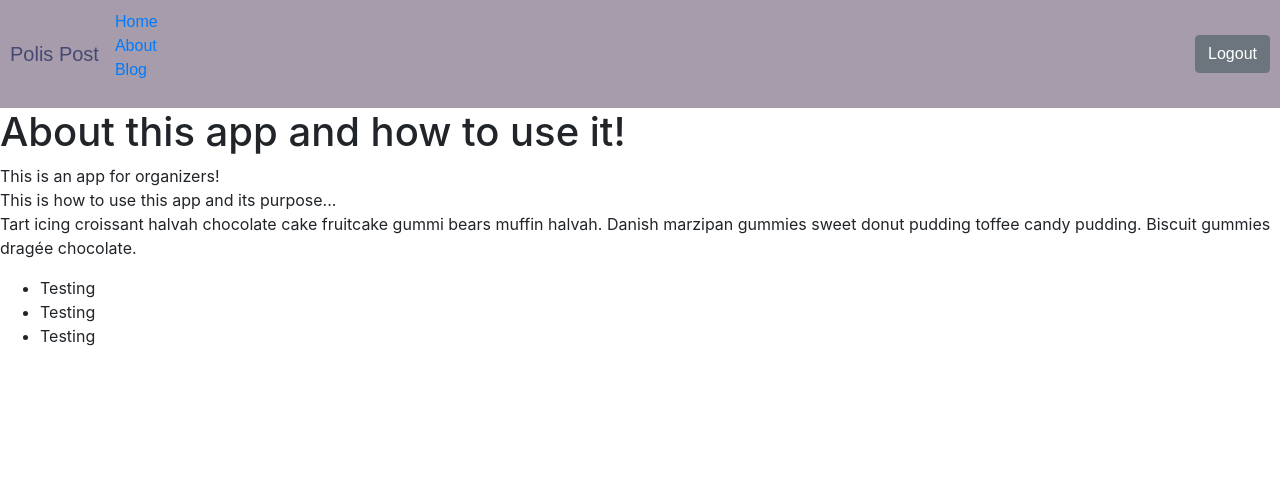
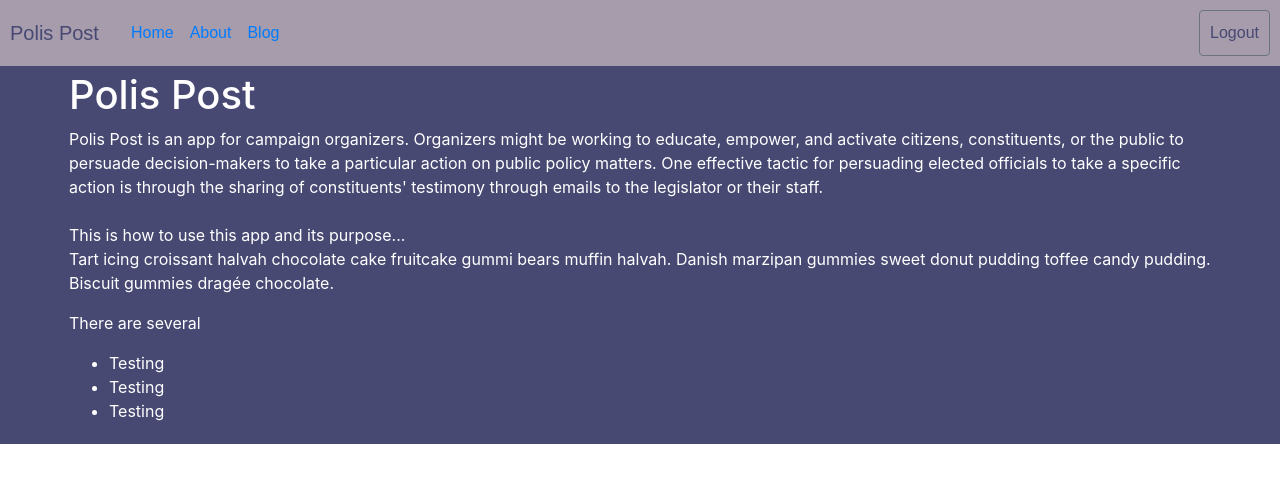
Before and after one commit to LaurenAlayza/bb-proj-reactstrap, a React (Create React App) app: page /about in a window 1280 px wide. Shown: the top 482 px of the page. Built offline with nearby package versions, Linux system fonts and the light colour scheme.

Commit message:
partially fixed the update but not all the way

```diff
--- a/src/home/About.js
+++ b/src/home/About.js
@@ -1,16 +1,37 @@
 import React from "react";
+
+const mainstyle = {
+  backgroundColor: "#474973",
+  color: 'white',
+  height: '100%'
+}
+const maindivstyle = {
+  margin: 'auto',
+  width: '90%',
+  padding: '5px'
+}
+
+
+
 const About = () => {
   return (
-    <div className="main">
-      <div className="mainDiv">
-        <h1>About this app and how to use it!</h1>
+    <div className="main" style={mainstyle}>
+      <div className="mainDiv" style={maindivstyle}>
+        <h1>Polis Post</h1>
         <p>
-          This is an app for organizers!
+          Polis Post is an app for campaign organizers. Organizers might be working to educate, empower, and
+          activate citizens, constituents, or the public to persuade decision-makers to take a particular action on public policy matters.
+          One effective tactic for persuading elected officials to take a specific action is through the sharing of constituents'
+          testimony through emails to the legislator or their staff. <br/>
           <br />
           This is how to use this app and its purpose... <br />
           Tart icing croissant halvah chocolate cake fruitcake gummi bears
           muffin halvah. Danish marzipan gummies sweet donut pudding toffee
           candy pudding. Biscuit gummies dragée chocolate.
+        </p>
+
+        <p>
+          There are several
         </p>
         <ul>
           <li>Testing </li>
--- a/src/home/Blog.js
+++ b/src/home/Blog.js
@@ -1,8 +1,18 @@
 import React from "react";
+const mainstyle = {
+  backgroundColor: "#474973",
+  color: 'white',
+  height: '100%'
+}
+const maindivstyle = {
+  margin: 'auto',
+  width: '90%',
+  padding: '5px'
+}
 const Blog = () => {
   return (
-    <div className="main">
-      <div className="mainDiv">
+    <div className="main" style={mainstyle}>
+      <div className="mainDiv" style={maindivstyle}>
         <h1>Let me tell you about how I made this app!</h1>
         <p>
         First I made my server <br />
--- a/src/home/Navbar.js
+++ b/src/home/Navbar.js
@@ -30,6 +30,13 @@ const font = {
   color: "#474973",
 };
 
+const ulstyle = {
+  display: "inline",
+  fontFamily: "Arial",
+  color: "#474973",
+  padding: "8px"
+}
+
 const Sitebar = (props) => {
   const [isOpen, setIsOpen] = useState(false);
 
@@ -45,14 +52,14 @@ const Sitebar = (props) => {
           Polis Post
         </NavbarBrand>
         <div className="sitebar-list-styling">
-          <ul className="sitebar-list list-unstyled">
-            <li>
+          <ul className="sitebar-list list-unstyled" style={ulstyle}>
+            <li style={ulstyle}>
               <Link to="/">Home</Link>
             </li>
-            <li>
+            <li style={ulstyle}>
               <Link to="/about">About</Link>
             </li>
-            <li>
+            <li style={ulstyle}>
               <Link to="/blog">Blog</Link>
             </li>
           </ul>
@@ -62,7 +69,7 @@ const Sitebar = (props) => {
         <Collapse isOpen={isOpen} navbar>
           <Nav className="ml-auto" navbar>
             <NavItem>
-              <Button onClick={props.clearToken}>Logout</Button>
+              <Button style={logoutstyle}onClick={props.clearToken}>Logout</Button>
             </NavItem>
           </Nav>
         </Collapse>
--- a/src/templates/TemplateCreate.js
+++ b/src/templates/TemplateCreate.js
@@ -34,9 +34,10 @@ const TemplateCreate = (props) => {
 
   return (
     <>
-      <h3>Make a Template</h3>
+      <h3>Make a Template</h3> <br />
       <Form onSubmit={handleSubmit}>
         <FormGroup>
+          <h6>Subject Line</h6>
           <Label htmlFor="subjLine" />
           <Input
             type="text"
@@ -45,18 +46,22 @@ const TemplateCreate = (props) => {
             onChange={(e) => setSubjLine(e.target.value)}
           />
         </FormGroup>
+        <br />
         <FormGroup>
+          <h6>Email Message Body</h6>
           <Label htmlFor="msgBody" />
-          <Input
+          <textarea
             type="text"
             size="3000"
-            style={{height:"120px", width: "200px"}}
+            style={{ height: "120px", width: "200px" }}
             name="msgBody"
             value={msgBody}
             onChange={(e) => setMsgBody(e.target.value)}
           />
         </FormGroup>
+        <br />
         <FormGroup>
+          <h6>Add keywords (separated by commas) to describe this template.</h6>
           <Label htmlFor="keys" />
           <Input
             type="text"
--- a/src/templates/TemplateEdit.js
+++ b/src/templates/TemplateEdit.js
@@ -9,22 +9,23 @@ import {
   ModalHeader,
   ModalBody,
 } from "reactstrap";
+
 const TemplateEdit = (props) => {
   const [editSubjLine, setEditSubjLine] = useState(
-    props.templateToUpdate.subjLine
+    props.templateToUpdate
   );
   const [editMsgBody, setEditMsgBody] = useState(
-    props.templateToUpdate.definition
+    props.templateToUpdate.msgBody
   );
-  const [editKeys, setEditKeys] = useState(props.templateToUpdate.result);
+  const [editKeys, setEditKeys] = useState(props.templateToUpdate.keys);
   const templateUpdate = (event, template) => {
     event.preventDefault();
-    fetch(`http://localhost:3000/polis/temp/${props.templateToUpdate.id}`, {
+    fetch(`http://localhost:3000/polis/temp/${props.templateToUpdate.owner}`, {
       method: "PUT",
       body: JSON.stringify({
         temp: {
-          template: editSubjLine,
-          subjLine: editMsgBody,
+          subjLine: editSubjLine,
+          msgBody: editMsgBody,
           keys: editKeys,
         },
       }),
@@ -43,7 +44,7 @@ const TemplateEdit = (props) => {
       <ModalBody>
         <Form onSubmit={templateUpdate}>
           <FormGroup>
-            <Label htmlFor="result">Edit Subject Line</Label>
+            <Label htmlFor="subjLine">Edit Subject Line</Label>
             <Input
               name="subjLine"
               value={editSubjLine}
@@ -51,7 +52,7 @@ const TemplateEdit = (props) => {
             />
           </FormGroup>
           <FormGroup>
-            <Label htmlFor="MsgBody">Edit Message Body:</Label>
+            <Label htmlFor="msgBody">Edit Message Body:</Label>
             <Input
               name="msgBody"
               value={editMsgBody}
--- a/src/templates/TemplateIndex.js
+++ b/src/templates/TemplateIndex.js
@@ -3,10 +3,15 @@ import { Container, Row, Col } from "reactstrap";
 import TemplateCreate from "./TemplateCreate";
 import TemplateTable from "./TemplateTable";
 import TemplateEdit from "./TemplateEdit";
+
 const TemplateIndex = (props) => {
   const [templates, setTemplates] = useState([]);
   const [updateActive, setUpdateActive] = useState(false);
   const [templateToUpdate, setTemplateToUpdate] = useState({});
+  useEffect(() => {
+    console.log(templateToUpdate);
+  }, [templateToUpdate]);
+
   const fetchTemplates = () => {
     fetch("http://localhost:3000/polis/temp", {
       method: "GET",
@@ -52,7 +57,7 @@ const TemplateIndex = (props) => {
         <Col>
           {updateActive ? (
             <TemplateEdit
-              templatesToUpdate={templateToUpdate}
+              templateToUpdate={templateToUpdate}
               updateOff={updateOff}
               token={props.token}
               fetchTemplates={fetchTemplates}
--- a/src/templates/TemplateTable.js
+++ b/src/templates/TemplateTable.js
@@ -1,5 +1,18 @@
 import React from "react";
 import { Table, Button } from "reactstrap";
+
+const updatestyle = {
+  color: "#474973",
+  backgroundColor: "#a69cac",
+  padding: "10px",
+  fontFamily: "Arial",
+};
+const deletestyle = {
+  color: "#white",
+  backgroundColor: "#474973",
+  padding: "10px",
+  fontFamily: "Arial",
+};
 
 const TemplateTable = (props) => {
   const deleteTemplate = (template) => {
@@ -22,7 +35,8 @@ const TemplateTable = (props) => {
           <td>{template.keys}</td>
           <td>
             <Button
-              color="warning"
+              style={updatestyle}
+              // color="warning"
               onClick={() => {
                 props.editUpdateTemplate(template);
                 props.updateOn();
@@ -31,7 +45,8 @@ const TemplateTable = (props) => {
               Update
             </Button>
             <Button
-              color="danger"
+              style={deletestyle}
+              // color="danger"
               onClick={() => {
                 deleteTemplate(template);
               }}
@@ -51,7 +66,7 @@ const TemplateTable = (props) => {
       <Table striped>
         <thead>
           <tr>
-            <th>#</th>
+            <th>Temp ID#</th>
             <th>Subject Line</th>
             <th>Message Body</th>
             <th>Keywords</th>
```
Also changed, not shown: src/App.css (+13 -0 lines).
